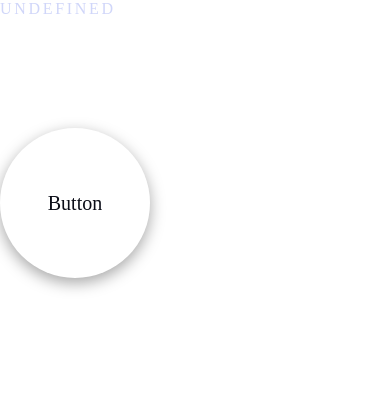
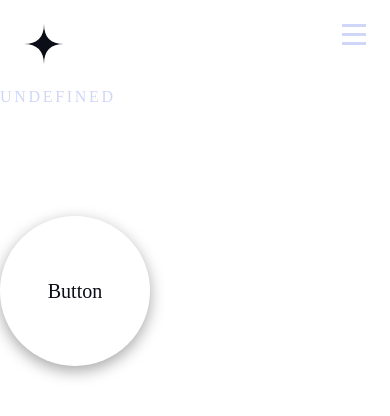
Before and after one commit to DaMishalkina/space-tourism-multipage-website, a SvelteKit app: page / in a window 390 px wide. Shown: the top 416 px of the page. Built offline with nearby package versions, Linux system fonts and the light colour scheme; no server answers; a web font is replaced by a local one.

Commit message:
click outside + header mobile

```diff
--- /dev/null
+++ b/src/lib/components/Header.svelte
@@ -0,0 +1,104 @@
+<script lang="ts">
+    import {clickOutside} from "$lib/utils/clickOutside";
+    import CloseIcon from "$lib/assets/shared/icon-close.svg";
+    import HamburgerIcon from "$lib/assets/shared/icon-hamburger.svg";
+    import Logo from "$lib/assets/shared/logo.svg";
+    let isMenuOpened = false;
+    const toggle = () => {
+        isMenuOpened = !isMenuOpened;
+    }
+
+</script>
+
+
+<header class="header">
+    <img
+            src={Logo}
+            alt="Space tourism round logo"
+            class="header__logo"
+    />
+    <div class="header-menu header__menu" use:clickOutside={() => isMenuOpened = false}>
+       <label
+               class="header-toggle header__toggle"
+               class:header-toggle--hidden={isMenuOpened}
+       >
+           <img
+                   src={HamburgerIcon}
+                   alt="Hamburger Icon"
+                   class="header__hamburger-icon"
+           />
+           <input
+                   class="header-toggle__input"
+                   on:change|preventDefault={toggle}
+                   type="checkbox"
+                   bind:checked={isMenuOpened}
+           />
+       </label>
+        <div
+                class="header-menu__dropdown-container"
+                class:shown={isMenuOpened}
+        >
+            <slot />
+        </div>
+
+    </div>
+
+</header>
+
+<style>
+    .header {
+        padding: 24px;
+        display: flex;
+        justify-content: space-between;
+        width: 100%;
+        max-width: 1385px;
+        margin: 0 auto;
+        box-sizing: border-box;
+        position: relative;
+    }
+    .header__logo {
+        width: 40px;
+        height: 40px;
+    }
+    .header-toggle {
+        position: relative;
+        display: flex;
+        align-items: center;
+        cursor: pointer;
+    }
+    .header-toggle--hidden {
+        display: none;
+    }
+    .header-toggle__input {
+        position: absolute;
+        top: 0;
+        right: 0;
+        display: none;
+    }
+    .header-menu__dropdown-container {
+        display: none;
+    }
+    .header-menu__dropdown-container.shown {
+        display: flex;
+        position: absolute;
+        top: 0;
+        left: auto;
+        right: 0;
+        bottom: 0;
+        background-color: rgba(255, 255, 255, .15);
+        backdrop-filter: blur(10px);
+        height: 100dvh;
+        width: 68%;
+    }
+
+    @media (min-width: 768px) {
+        .header {
+
+        }
+        .header__logo {
+            width: 48px;
+            height: 48px;
+        }
+
+    }
+</style>
--- /dev/null
+++ b/src/lib/components/Naviagation/NavigationBar.svelte
@@ -0,0 +1,7 @@
+<script lang="ts">
+
+</script>
+
+<nav class>
+    <slot />
+</nav>
--- /dev/null
+++ b/src/lib/components/Naviagation/NavigationItem.svelte
@@ -0,0 +1,14 @@
+<script lang="ts">
+    import type {NavItemType} from "./types";
+    import {base} from "$app/paths";
+
+    export let navItem: NavItemType, index: number;
+
+</script>
+
+<li>
+    <a href={base + navItem}>
+        <span>0{index}</span>
+        {navItem}
+    </a>
+</li>
--- /dev/null
+++ b/src/lib/components/Naviagation/NavigationList.svelte
@@ -0,0 +1,14 @@
+<script lang="ts">
+    import NavigationItem from "./NavigationItem.svelte";
+    import type {NavType} from "./types";
+    export let navItems: NavType;
+</script>
+
+<ul>
+    {#each navItems as navItem, i (i)}
+        <NavigationItem
+                navItem={navItem}
+                index={i}
+        />
+    {/each}
+</ul>
--- /dev/null
+++ b/src/lib/components/Naviagation/types/index.ts
@@ -0,0 +1,2 @@
+export type NavItemType = string;
+export type NavType = NavItemType[];
--- /dev/null
+++ b/src/lib/utils/clickOutside.ts
@@ -0,0 +1,18 @@
+export function clickOutside(element: HTMLElement, callbackFunction: ()=> void) {
+    function onClick(event: Event) {
+        if (!element.contains(event.target as HTMLElement)) {
+            callbackFunction();
+        }
+    }
+
+    document.body.addEventListener('click', onClick);
+
+    return {
+        update(newCallbackFunction: ()=> void) {
+            callbackFunction = newCallbackFunction;
+        },
+        destroy() {
+            document.body.removeEventListener('click', onClick);
+        }
+    }
+}
--- a/src/routes/+page.svelte
+++ b/src/routes/+page.svelte
@@ -2,6 +2,9 @@
     import {marked} from "marked";
     import {onMount} from "svelte";
     import ExploreButton from "$lib/components/ExploreButton.svelte";
+    import NavigationBar from "$lib/components/Naviagation/NavigationBar.svelte";
+    import NavigationList from "$lib/components/Naviagation/NavigationList.svelte";
+    import Header from "$lib/components/Header.svelte";
 
     export let data;
     const strapiURL = import.meta.env.VITE_STRAPI_URL
@@ -27,6 +30,8 @@
         }))
     });
 
+    const navigationLinks = ["home", "destination", "crew", "technology"];
+
 
 </script>
 
@@ -50,6 +55,11 @@
 
     {/if}
     <section class="main__content-section">
+        <Header>
+            <NavigationBar>
+                <NavigationList navItems={navigationLinks} />
+            </NavigationBar>
+        </Header>
         <h5>{data?.page?.data?.attributes?.tagline}</h5>
         <h1>{data?.page?.data?.attributes?.title}</h1>
         <div>
@@ -100,6 +110,17 @@
     }
     :global(button){
         cursor: pointer;
+    }
+    :global(a){
+        text-decoration: none;
+        padding: 0;
+        margin: 0;
+        color: var(--title-color);
+    }
+    :global(ul){
+        padding: 0;
+        margin: 0;
+        list-style: none;
     }
 
     .main__content-section {
```
Also changed, not shown: src/lib/types/intex.ts (added).
